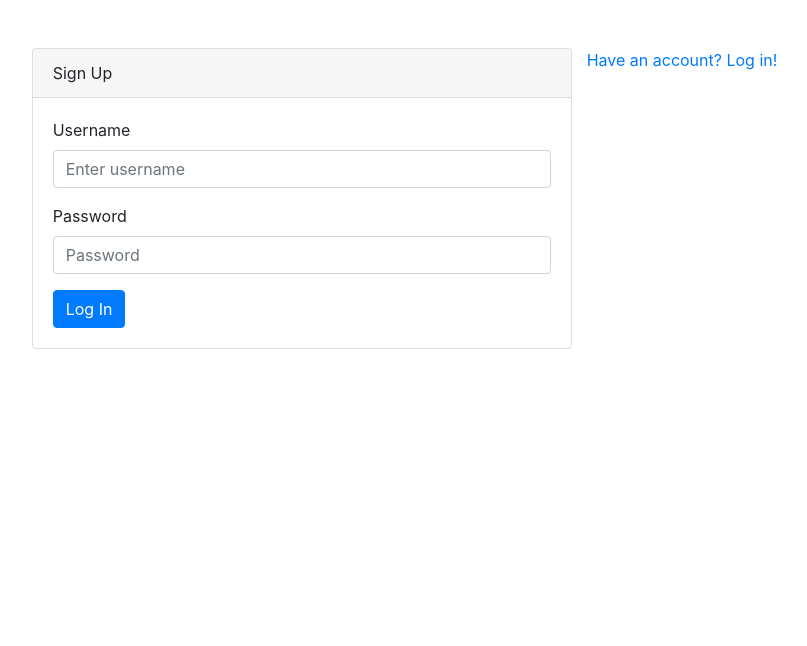
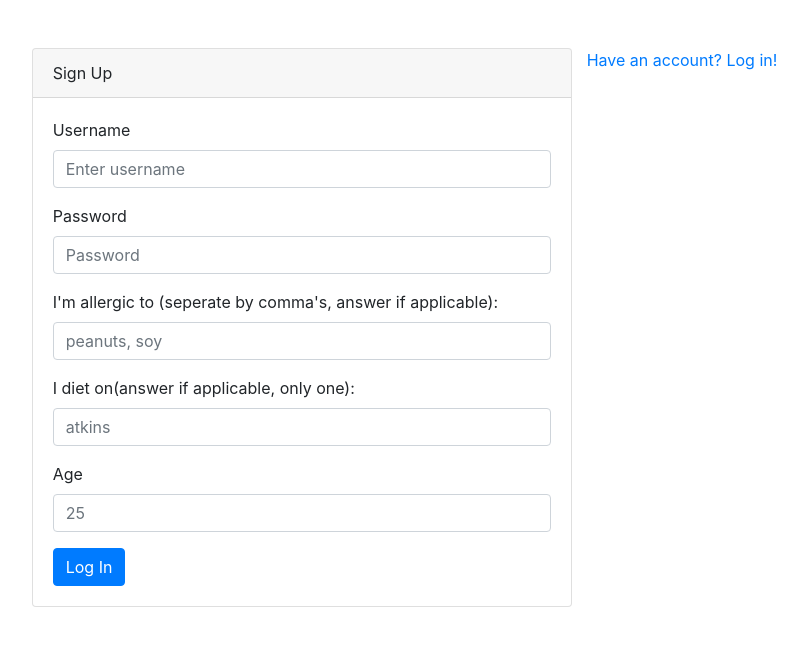
Before and after one commit to set8/LittleChef, a Flask app: page /signup in a window 1280 px wide. Shown: the top 646 px of the page, without its empty margins (243-1050 px from the left). Run offline with Flask 3, Linux system fonts and the light colour scheme; some libraries are stand-ins or nearby versions.

Commit message:
Added form functionality

```diff
--- a/main.py
+++ b/main.py
@@ -31,20 +31,33 @@ def login(): #if not signed in, goes to login
         session["username"] = request.form.get("username")
         return redirect("/")
 
-    return render_template("login.html", err=err, isErr = (str(bool(err)))) #brings user to login page
+    return render_template("login.html", err = err, isErr = (str(bool(err)))) #brings user to login page
 
-@app.route("/signup", methods= ["POST", "GET"])
+@app.route("/signup", methods= ["POST", "GET"]) #TODO PLEASE TEST, PLEASE GOD
 def signup(): #if not signed in, goes to login
     err = ""
 
     if request.method == "POST": #user submitted form
-        # if usr not in users: meaning that user doesn't alreaady exist -> redirect them to sign-up
-        # if login(usr, sha256(pass.encode("utf-8")).hexdigest()): meaning that the entered password is valid for a pre-existing user
-        session["username"] = request.form.get("username")
-        # store(sha256(request.form.get("pw").encode("uft-8")).hexdigest())
-        return redirect("/")
+        #TODO test all values and conditionals
+        username = request.form.get("username")
+        hashpass = None if not request.form.get("password") else sha256(request.form.get("password").encode("utf-8")).hexdigest()
+        age = request.form.get("age")
 
-    return render_template("signup.html", err=err) #brings user to login
+        allergens = request.form.get("allergen")
+        diet = request.form.get("diet")
+
+        if not (username and age and hashpass): #failed
+            err = "Please fill out Username, Password, and Age fields"
+        elif not age.isdigit() or len([x for x in age if x in "-.," ]) > 0:
+            err = "Age must be an integer number"
+        # elif already in DB:
+            # There is already a user with this username, please sign in
+        else: #everything is peachy :3
+            #upload to DB
+            session["username"] = username
+            return redirect("/")
+
+    return render_template("signup.html", err = err, isErr = (str(bool(err)))) #brings user to signup
 
 @app.route("/logout")
 def logout():
@@ -65,14 +78,14 @@ def pantry():
     if not session.get("username"): #not signed in
         return redirect("/login")
 
-    return render_template(pantry)
+    return render_template("pantry.txt")
 
-@app.route("/pantryUploadCamera")
-def uploadCamera():
-    if not session.get("username"): #not signed in
-        return redirect("/login")
+# @app.route("/pantryUploadCamera")
+# def uploadCamera():
+#     if not session.get("username"): #not signed in
+#         return redirect("/login")
 
-    return render_template("pantryUploadCamera.html")
+#     return render_template("pantryUploadCamera.html")
 
 @app.route("/pantryUploadForm", methods = ["POST", "GET"])
 def uploadForm():
@@ -80,17 +93,16 @@ def uploadForm():
         return redirect("/login")
 
     if request.method == "POST":
-        foodName = request.form.get("name") #returns the name of the food item
+        foodName = request.form.get("foodName") #returns the name of the food item
         foodQuantityNumber = request.form.get("quantityNumber") #returns the number of (unit of measure) the user has of a certain foodstuff
         foodQuantityMeasure = request.form.get("quantityMeasure") #returns the unit of measure for which the user has a quantity of a given foodstuff
 
-        if foodName in session["userData"]["pantry"]: #TODO decide whether to override pre-existing counts or to add to it
-            pass
+        print(f"'{foodQuantityNumber} {foodQuantityMeasure} of {foodName}': WAS ENTERED")
 
-        session["userData"]["pantry"][foodName] = f"{foodQuantityNumber} {foodQuantityMeasure}" #overwrites pre-existing foodstuffs
-        return redirect("/pantryUploadForm.html") #allows user to resubmit without having to erase previous submission
+        session["pantry"][foodName] = f"{foodQuantityNumber} {foodQuantityMeasure}" #overwrites pre-existing foodstuffs
+        return redirect("/pantryUploadForm") #allows user to resubmit without having to erase previous submission
 
-    return render_template("/pantryUploadForm")
+    return render_template("/pantryUploadForm.html")
 
 if __name__ == "__main__":
     app.run(debug=True, host="0.0.0.0", port = 8081)
--- a/templates/signup.html
+++ b/templates/signup.html
@@ -15,16 +15,32 @@
                 <div class="card">
                     <div class="card-header">Sign Up</div>
                     <div class="card-body">
-                        <form>
+                        <form method="post" action="/signup">
 
                             <div class="form-group">
                                 <label for="username">Username</label>
-                                <input type="username" class="form-control" id="username" placeholder="Enter username">
+                                <input type="username" class="form-control" name="username" placeholder="Enter username">
                             </div>
 
                             <div class="form-group">
                                 <label for="password">Password</label>
-                                <input type="password" class="form-control" id="password" placeholder="Password">
+                                <input type="password" class="form-control" name="password" placeholder="Password">
+                            </div>
+
+                            <!-- user defining info -->
+                            <div class="form-group">
+                                <label for="allergens">I'm allergic to (seperate by comma's, answer if applicable):</label>
+                                <input type="text" class="form-control" name="allergens" placeholder="peanuts, soy">
+                            </div>
+
+                            <div class="form-group">
+                                <label for="diet">I diet on(answer if applicable, only one):</label>
+                                <input type="text" class="form-control" name="diet" placeholder="atkins">
+                            </div>
+
+                            <div class="form-group">
+                                <label for="age">Age</label>
+                                <input type="number" class="form-control" name="age" placeholder="25">
                             </div>
 
                             <div class="bottom-panel">
```
Also changed, not shown: other parts of templates/signup.html (+3 -0 lines), templates/login.html (+4 -3 lines), templates/pantryUploadForm.html (+47 -0 lines), templates/pantryUploadCamera.html (deleted).
